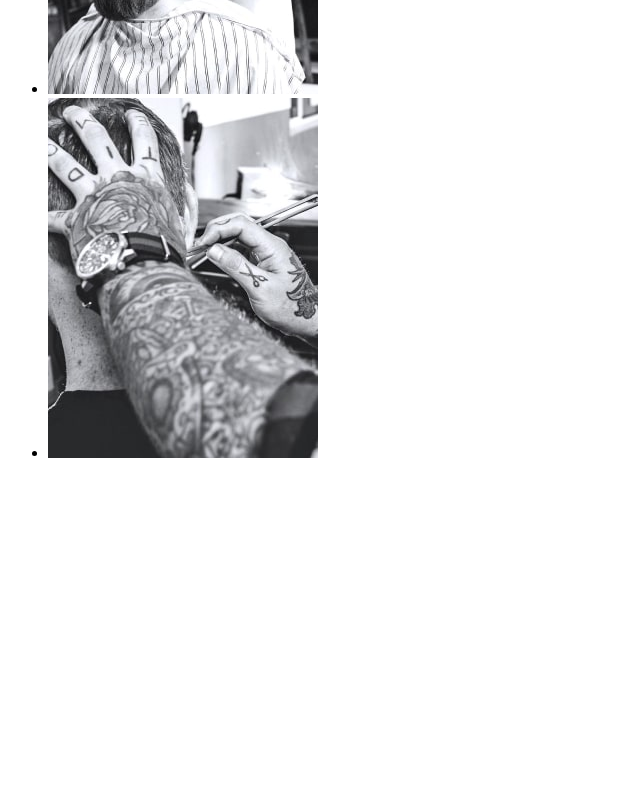
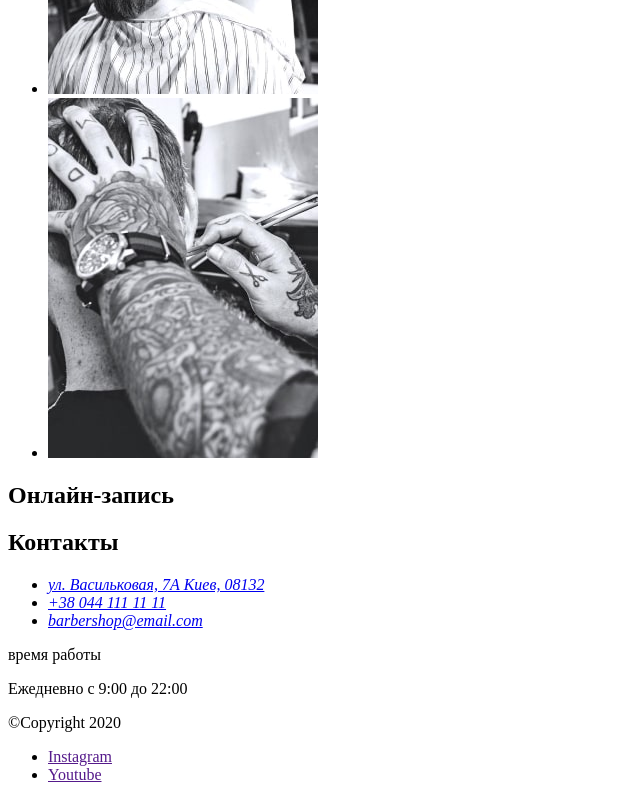
Before and after one commit to Tetiana-Gr/JGnew_2023, a plain HTML site: page index.html in a window 1280 px wide. Shown: the part 4995-5795 px from the top of the page, without its empty margins (0-640 px from the left). Before the commit the page ends 5473 px from the top, so only its background shows below. Drawn offline with Linux system fonts and the light colour scheme.

Commit message:
and html

```diff
--- a/index.html
+++ b/index.html
@@ -142,7 +142,29 @@
                     <li><img src="./img/Rectangle-28-min.jpg" alt="Rectangle" width="270" height="360"></li>
                 </ul>
             </section>
+            <section>
+                <h2>Онлайн-запись</h2>
+            </section>
+            <section>
+                <h2>Контакты</h2>
+                <address>
+                    <ul>
+                        <li><a href="https://maps.app.goo.gl/rEdQ3qgoqqVVPjrm6" target="_blank" rel="noopener nofollow noreferrer">ул. Васильковая, 7А Киев, 08132</a></li>
+                        <li><a href="tel:+380441111111">+38 044 111 11 11</a></li>
+                        <li><a href="emailto:">barbershop@email.com</a></li>
+                    </ul>
+                </address>
+                <p>время работы</p>
+                <p>Ежедневно с 9:00 до 22:00</p>
+            </section>
         </main>
+        <footer>
+            <p>&copy;Copyright 2020</p>
+            <ul>
+                <li><a href="" target="_blank" rel="noopener nofollow noreferrer">Instagram</a></li>
+                <li><a href="" target="_blank" rel="noopener nofollow noreferrer">Youtube</a></li>
+            </ul>
+        </footer>
     </header>
 </body>
 
```
